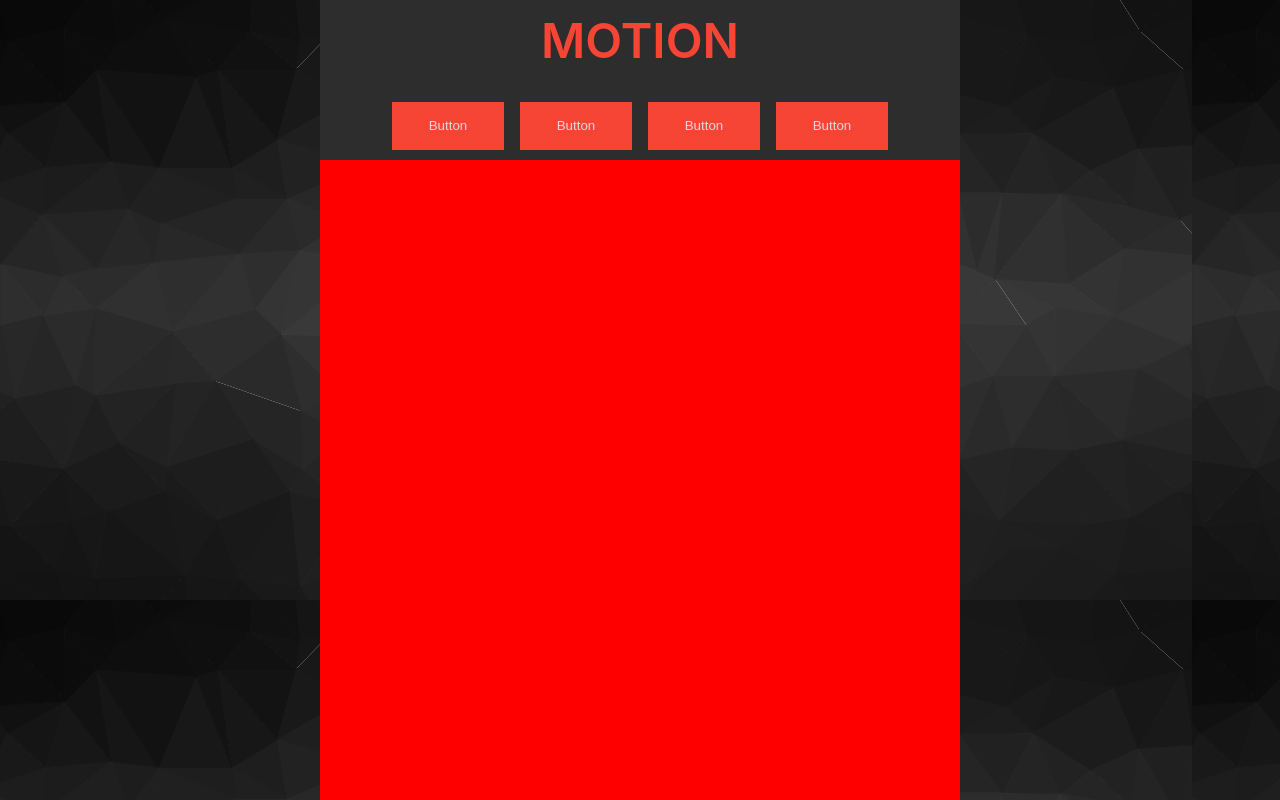
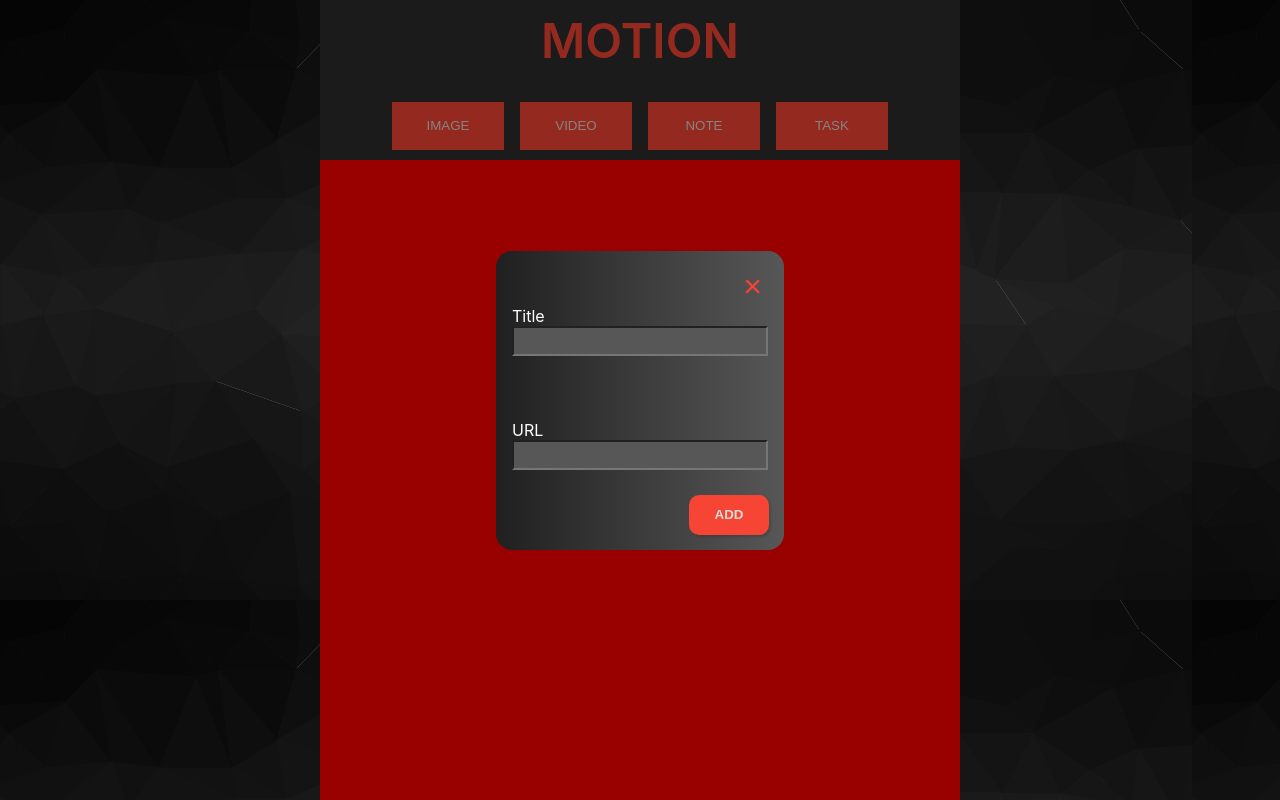
Before and after one commit to HTlee1990/MOTION, a React (Create React App) app: page / in a window 1280 px wide. Built offline with nearby package versions, Linux system fonts and the light colour scheme.

Commit message:
[Front]Modal창 구현 - open/close버튼구현

```diff
--- a/src/App.css
+++ b/src/App.css
@@ -8,3 +8,7 @@ body,
   display: flex;
   justify-content: center;
 }
+
+input:focus {
+  outline: none;
+}
--- a/src/App.tsx
+++ b/src/App.tsx
@@ -1,14 +1,21 @@
 import './App.css';
 import Header from './components/Header';
 import Body from './views/Body';
+import Modal from './common/modal/Modal';
+import { useState } from 'react';
 
 function App() {
+  const [modalShow, setModalShow] = useState(true);
+  const handleModal = () => {
+    setModalShow((prev) => !prev);
+  };
   return (
     <div
       className="App"
       style={{ backgroundImage: `url('/images/darkbackground.png')` }}
     >
-      <Body />
+      {modalShow && <Modal onClick={handleModal} />}
+      <Body onClick={handleModal} />
     </div>
   );
 }
--- /dev/null
+++ b/src/common/Button.tsx
@@ -0,0 +1,16 @@
+type Props = {
+  className?: string;
+  children?: any;
+  onClick?: (e?: any) => void;
+  id?: string;
+};
+
+function Button({ children, className, onClick, id }: Props) {
+  return (
+    <button className={className} id={id} onClick={onClick}>
+      {children}
+    </button>
+  );
+}
+
+export default Button;
--- /dev/null
+++ b/src/common/modal/Modal.scss
@@ -0,0 +1,60 @@
+@import '../common.scss';
+
+.modal__background {
+  position: absolute;
+  height: 100%;
+  width: 100%;
+  background-color: rgba(0, 0, 0, 0.4);
+  z-index: 3;
+  color: white;
+  display: flex;
+  justify-content: center;
+  align-items: center;
+  .close__btn {
+    background: none;
+    border: none;
+    color: $accent-color;
+    font-size: 2rem;
+    cursor: pointer;
+    margin-left: auto;
+  }
+
+  .form__wrapper {
+    position: relative;
+    background: linear-gradient(to right, $shadow-color, $text-edit-bg-color);
+    border-radius: 1rem;
+    padding: 1rem 1rem;
+    // height: 10%;
+    width: 20%;
+    display: flex;
+    flex-direction: column;
+    align-items: center;
+
+    .input__wrapper {
+      width: 100%;
+      display: flex;
+      flex-direction: column;
+      flex-grow: 1;
+      margin-bottom: 4rem;
+      input {
+        height: 1.5rem;
+        background-color: $text-edit-bg-color;
+      }
+    }
+
+    .add__btn {
+      position: absolute;
+      bottom: 15px;
+      right: 15px;
+      width: 80px;
+      height: 40px;
+      background-color: $accent-color;
+      color: $smokywhite;
+      font-weight: 800;
+      border: none;
+      border-radius: 10px;
+      box-shadow: rgba(0, 0, 0, 0.15) 1.95px 1.95px 2.6px;
+      cursor: pointer;
+    }
+  }
+}
--- /dev/null
+++ b/src/common/modal/Modal.tsx
@@ -0,0 +1,49 @@
+import './Modal.scss';
+import Button from '../Button';
+import { useState } from 'react';
+type Props = {
+  children?: any;
+  onClick?: () => void;
+};
+
+function ModalBackground({ children }: Props) {
+  return <div className="modal__background">{children}</div>;
+}
+
+function Modal({ onClick }: Props) {
+  const [title, setTitle] = useState('');
+  const [url, setUrl] = useState('');
+
+  const handleInput: React.ChangeEventHandler<HTMLInputElement> = (e) => {
+    const handler = e.target.id === 'Title' ? setTitle : setUrl;
+    handler(e.target.value);
+    console.log(e);
+  };
+  const test = (e: any) => {
+    e.preventDefault();
+    console.log(e);
+  };
+
+  return (
+    <ModalBackground>
+      <form className="form__wrapper" autoComplete="off">
+        <button className="close__btn" onClick={onClick}>
+          &#215;
+        </button>
+        <div className="input__wrapper">
+          <label htmlFor="Title">Title</label>
+          <input type="text" id="Title" value={title} onChange={handleInput} />
+        </div>
+        <div className="input__wrapper">
+          <label htmlFor="URL">URL</label>
+          <input type="text" id="URL" value={url} onChange={handleInput} />
+        </div>
+        <Button className="add__btn" id="hoho" onClick={test}>
+          ADD
+        </Button>
+      </form>
+    </ModalBackground>
+  );
+}
+
+export default Modal;
--- a/src/components/Button.tsx
+++ /dev/null
@@ -1,7 +0,0 @@
-type Props = {};
-
-function Button({}: Props) {
-  return <button>Button</button>;
-}
-
-export default Button;
--- a/src/components/Header.scss
+++ b/src/components/Header.scss
@@ -22,6 +22,7 @@
       border: none;
       background-color: $accent-color;
       color: $smokywhite;
+      cursor: pointer;
     }
   }
 }
--- a/src/components/Header.tsx
+++ b/src/components/Header.tsx
@@ -1,17 +1,19 @@
 import './Header.scss';
-import Button from './Button';
+import Button from '../common/Button';
 
-type Props = {};
+type Props = {
+  onClick: () => void;
+};
 
-export default function Header({}: Props) {
+export default function Header({ onClick }: Props) {
   return (
     <div className="header__container">
       MOTION
       <div className="button__container">
-        <Button />
-        <Button />
-        <Button />
-        <Button />
+        <Button onClick={onClick}>IMAGE</Button>
+        <Button onClick={onClick}>VIDEO</Button>
+        <Button onClick={onClick}>NOTE</Button>
+        <Button onClick={onClick}>TASK</Button>
       </div>
     </div>
   );
--- a/src/views/Body.tsx
+++ b/src/views/Body.tsx
@@ -1,11 +1,13 @@
 import Header from '../components/Header';
 import './Body.css';
-type Props = {};
+type Props = {
+  onClick: () => void;
+};
 
-export default function Body({}: Props) {
+export default function Body({ onClick }: Props) {
   return (
     <div className="body__view">
-      <Header />
+      <Header onClick={onClick} />
     </div>
   );
 }
```
